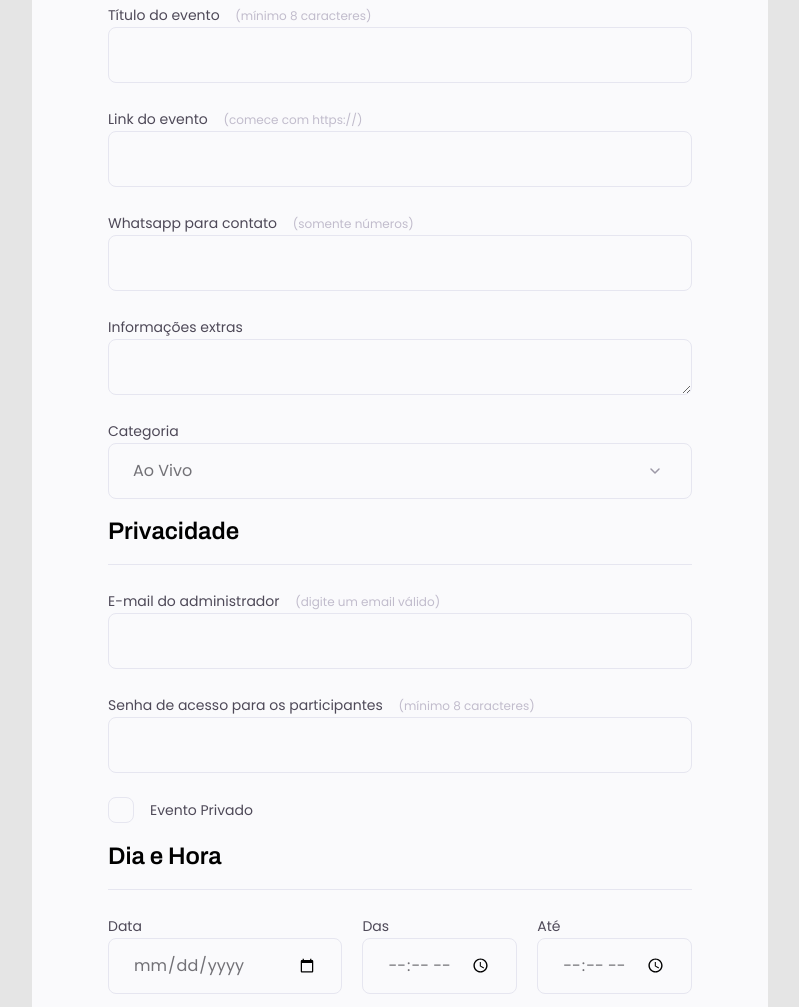
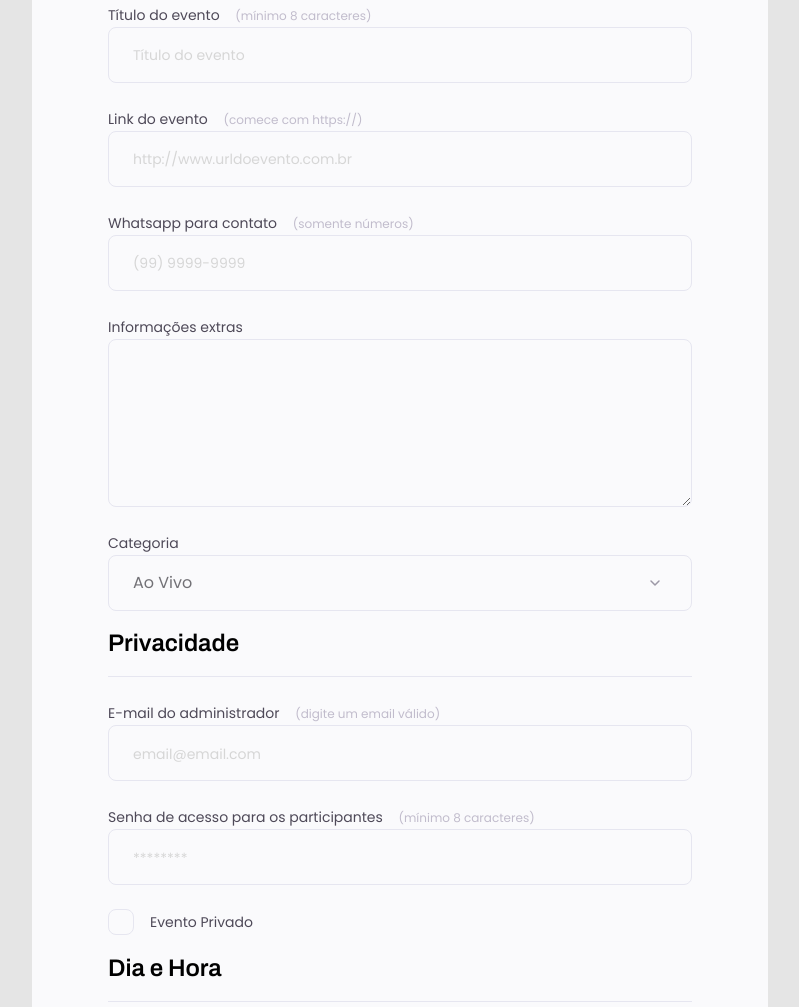
Before and after one commit to iaeportuga/projeto03-explorer, a plain HTML site: page index.html in a window 1280 px wide. Shown: the part 412-1419 px from the top of the page, without its empty margins (240-1039 px from the left). Drawn offline with Linux system fonts and the light colour scheme.

Commit message:
adicionando required e placeholders

```diff
--- a/css/style.css
+++ b/css/style.css
@@ -149,8 +149,7 @@ fieldset legend {
 }
 
 textarea {
-    height: 168px;
-
+    min-height: 168px;
     padding: 24px;
 }
 
@@ -191,7 +190,7 @@ textarea {
     opacity: 0;
 }
 
-.checkbox-wrapper label:before {
+.checkbox-wrapper label::before {
     content: '';
     width: 24px;
     height: 24px;
@@ -238,3 +237,17 @@ textarea {
     border-radius: 8px;
     border: 0;
 }
+
+input::placeholder {
+    font-family: 'Poppins', sans-serif;
+    color: #D6D6D6;
+    font-size: 14px;
+}
+
+/* input:invalid {
+    border: 1px solid #ff1010;
+} */
+
+input:required:not(:placeholder-shown):invalid  {
+    border: 1px solid #ff1010;
+  }
--- a/index.html
+++ b/index.html
@@ -36,21 +36,37 @@
                                         Título do evento
                                         <span>(mínimo 8 caracteres)</span>
                                     </label>
-                                    <input type="text" id="event-title" />
+                                    <input
+                                        type="text"
+                                        id="event-title"
+                                        required
+                                        minlength="8"
+                                        placeholder="Título do evento"
+                                        />
                                 </div>
                                 <div class="input-wrapper">
                                     <label for="event-url">
                                         Link do evento
                                         <span>(comece com https://)</span>
                                     </label>
-                                    <input type="url" id="event-url" />
+                                    <input
+                                        type="url"
+                                        id="event-url"
+                                        required
+                                        placeholder="http://www.urldoevento.com.br"
+                                        />
                                 </div>
                                 <div class="input-wrapper">
                                     <label for="event-whatsapp">
                                         Whatsapp para contato
                                         <span>(somente números)</span>
                                     </label>
-                                    <input type="text" id="event-whatsapp" />
+                                    <input
+                                    type="text"
+                                    id="event-whatsapp"
+                                    required
+                                    placeholder="(99) 9999-9999"
+                                    />
                                 </div>
                                 <div class="input-wrapper">
                                     <label for="event-info">
@@ -62,7 +78,7 @@
                                     <label for="event-category">
                                         Categoria
                                     </label>
-                                    <select id="event-category">
+                                    <select id="event-category" required>
                                         <option value="live">Ao Vivo</option>
                                         <option value="podcast">Podcast</option>
                                         <option value="mentorship">Mentoria</option>
@@ -78,14 +94,25 @@
                                         E-mail do administrador
                                         <span>(digite um email válido)</span>
                                     </label>
-                                    <input type="email" id="event-email" />
+                                    <input
+                                        type="email"
+                                        id="event-email"
+                                        required
+                                        placeholder="email@email.com"
+                                        />
                                 </div>
                                 <div class="input-wrapper">
                                     <label for="event-password">
                                         Senha de acesso para os participantes
                                         <span>(mínimo 8 caracteres)</span>
                                     </label>
-                                    <input type="password" id="event-password" />
+                                    <input
+                                        type="password"
+                                        id="event-password"
+                                        required
+                                        minlength="8"
+                                        placeholder="********"
+                                        />
                                 </div>
                                 <div class="checkbox-wrapper">
                                     <input type="checkbox" id="event-private" />
@@ -101,19 +128,19 @@
                                         <label for="event-date">
                                             Data
                                         </label>
-                                        <input type="date" id="event-date" />
+                                        <input type="date" id="event-date" required />
                                     </div>
                                     <div class="input-wrapper">
                                         <label for="event-begin">
                                             Das
                                         </label>
-                                        <input type="time" id="event-begin" />
+                                        <input type="time" id="event-begin" required />
                                     </div>
                                     <div class="input-wrapper">
                                         <label for="event-End">
                                             Até
                                         </label>
-                                        <input type="time" id="event-End" />
+                                        <input type="time" id="event-End" required />
                                     </div>
                                 </div>
                             </div>
```
